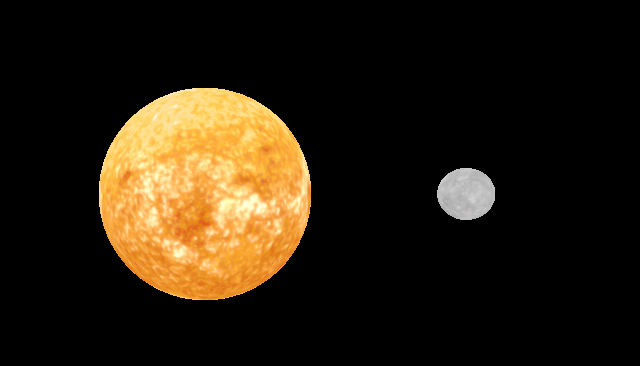
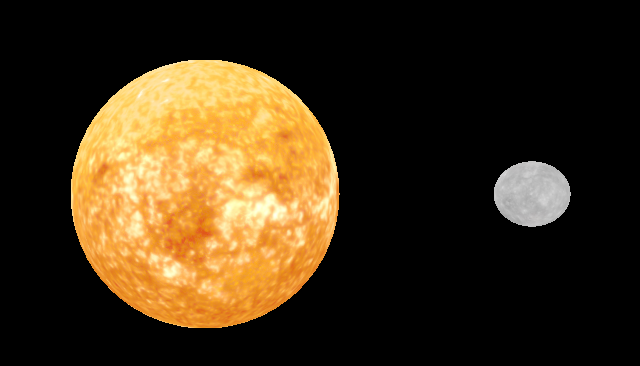
Before and after one commit to otaldoandre/trabalho-de-processamento-grafico, a website: page src/index.html in a window 1280 px wide. Shown: the part 206-572 px from the top of the page, without its empty margins (435-1075 px from the left). Drawn offline with nearby package versions, Linux system fonts and the light colour scheme.

Commit message:
camera ajuste

```diff
--- a/src/index.html
+++ b/src/index.html
@@ -19,7 +19,7 @@
     const camera = new THREE.PerspectiveCamera(
       75, window.innerWidth / window.innerHeight, 0.1, 1000
     );
-    camera.position.z = 10;
+    camera.position.z = 8;
 
     const renderer = new THREE.WebGLRenderer();
     renderer.setSize(window.innerWidth, window.innerHeight);
```
